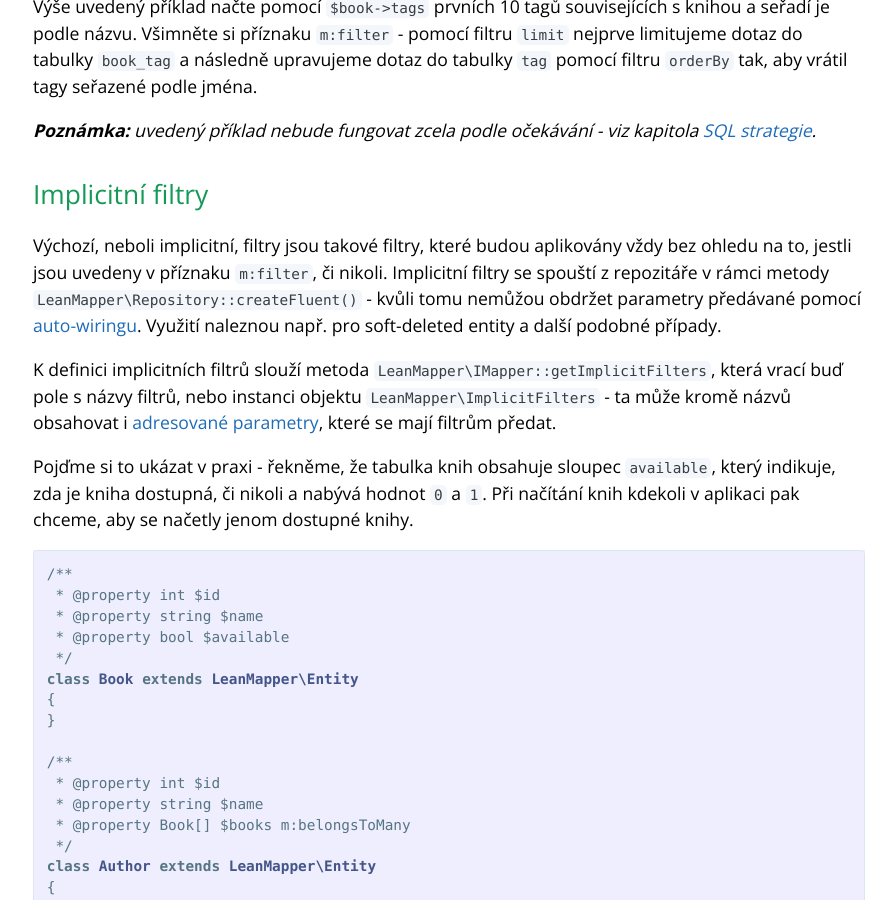
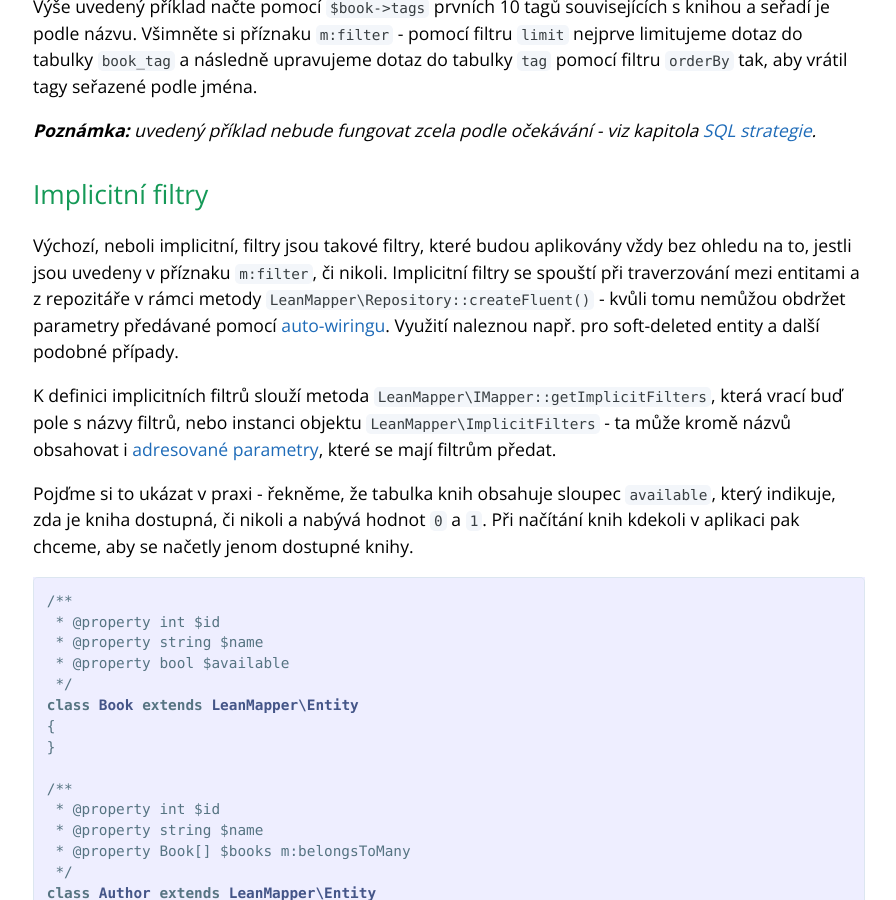
Before and after one commit to LeanMapper/LeanMapper.github.io, a Jekyll site: the page built from cs/docs/filtry.md, in a window 1280 px wide and 900 px high, scrolled down 5470 px. Shown: the whole window, without its empty margins (191-1087 px from the left). Built offline with Jekyll 4.4.1, drawn with Linux system fonts in a browser that asks for light colours.

Commit message:
Filtry: implicitni filtry jsou spousteny i pri traverzovani mezi entitami

```diff
--- a/cs/docs/filtry.md
+++ b/cs/docs/filtry.md
@@ -227,7 +227,7 @@ Výše uvedený příklad načte pomocí `$book->tags` prvních 10 tagů souvise
 
 ## Implicitní filtry {#toc-implicitni-filtry}
 
-Výchozí, neboli implicitní, filtry jsou takové filtry, které budou aplikovány vždy bez ohledu na to, jestli jsou uvedeny v příznaku `m:filter`, či nikoli. Implicitní filtry se spouští z repozitáře v rámci metody `LeanMapper\Repository::createFluent()` - kvůli tomu nemůžou obdržet parametry předávané pomocí [auto-wiringu](#toc-parametry-filtru-auto-wiring). Využití naleznou např. pro soft-deleted entity a další podobné případy.
+Výchozí, neboli implicitní, filtry jsou takové filtry, které budou aplikovány vždy bez ohledu na to, jestli jsou uvedeny v příznaku `m:filter`, či nikoli. Implicitní filtry se spouští při traverzování mezi entitami a z repozitáře v rámci metody `LeanMapper\Repository::createFluent()` - kvůli tomu nemůžou obdržet parametry předávané pomocí [auto-wiringu](#toc-parametry-filtru-auto-wiring). Využití naleznou např. pro soft-deleted entity a další podobné případy.
 
 K definici implicitních filtrů slouží metoda `LeanMapper\IMapper::getImplicitFilters`, která vrací buď pole s názvy filtrů, nebo instanci objektu `LeanMapper\ImplicitFilters` - ta může kromě názvů obsahovat i [adresované parametry](#toc-parametry-filtru-adresovane), které se mají filtrům předat.
 
```
